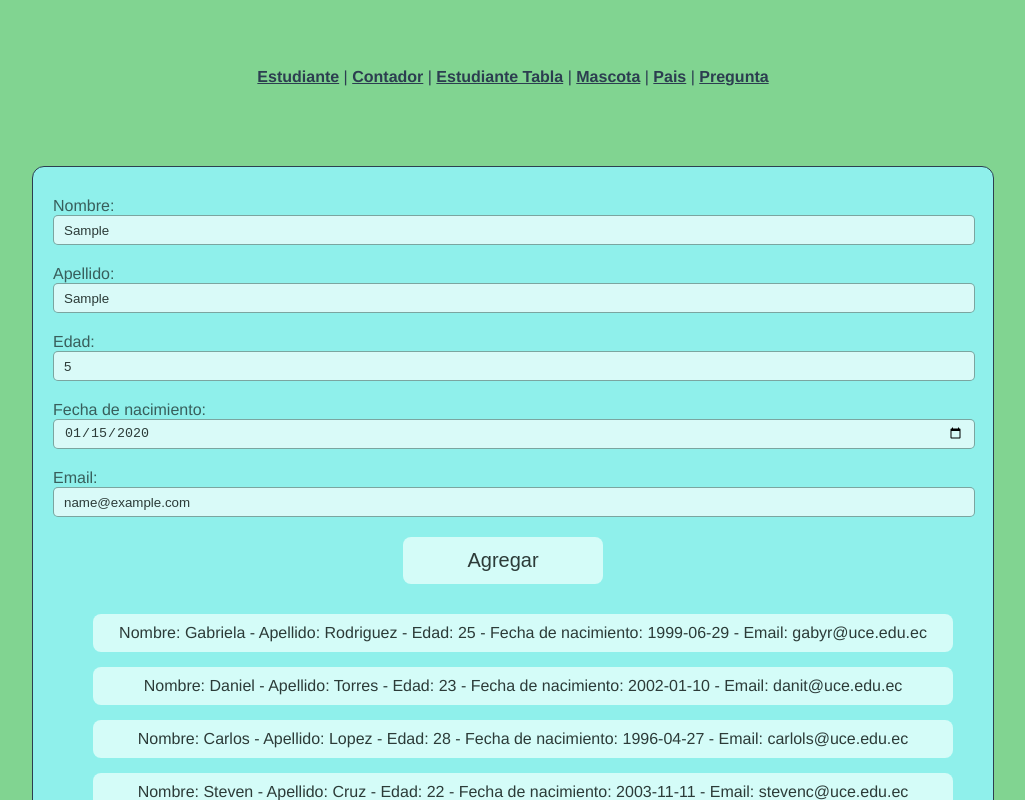
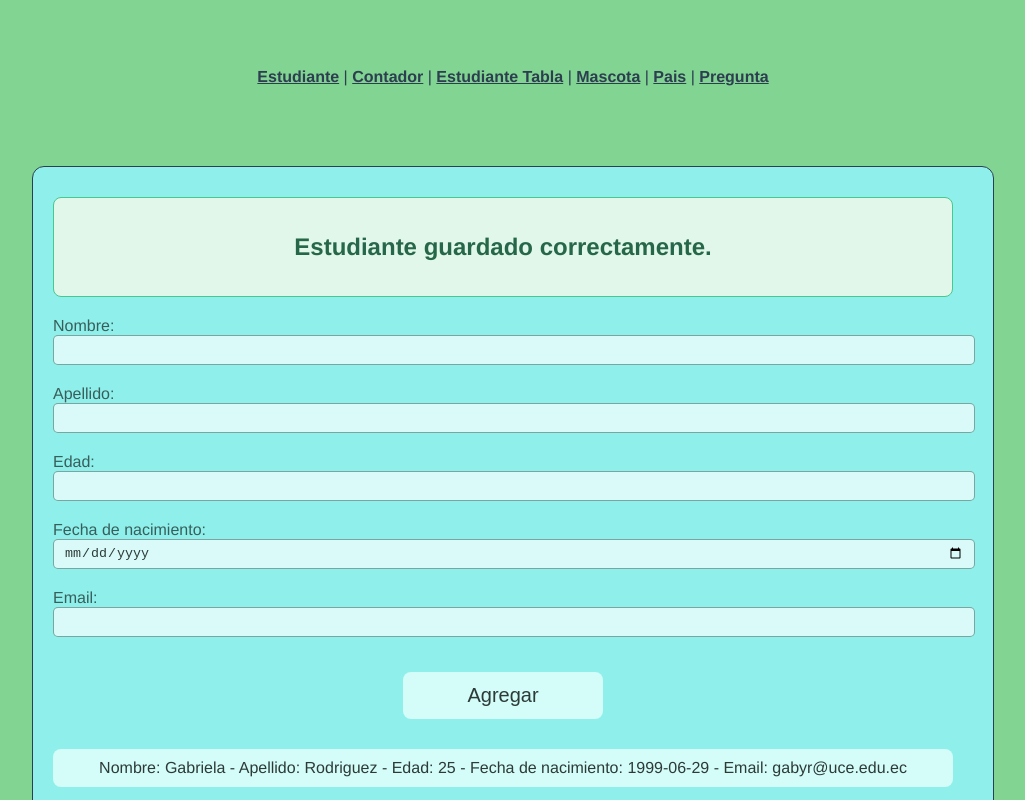
Before and after one commit to gabyrodriguez7/pw_u2_p8_router_ec, a Vue app: page /estudiante/1 in a window 1280 px wide. Both pictures are taken after typing "Sample", "Sample", "5", "2020-01-15", "name@example.com" into the empty fields and a click on the button "Agregar". Shown: the top 800 px of the page, without its empty margins (127-1152 px from the left). Built offline with nearby package versions, Linux system fonts and the light colour scheme.

Commit message:
Taller 20

```diff
--- a/src/components/Estudiante.vue
+++ b/src/components/Estudiante.vue
@@ -1,31 +1,41 @@
 <template>
   <div class="container">
+    <!-- Mensaje de éxito o error -->
+    <div v-show="mostrar" class="alert">
+      <h2>{{ mensajeFinal }}</h2>
+    </div>
+
     <label for="id_nombre">Nombre: </label>
     <input v-model="nuevoNombre" id="id_nombre" type="text" />
+    <span v-if="mensaje.nombre">{{ mensaje.nombre }}</span>
 
     <label for="id_apellido">Apellido: </label>
     <input v-model="nuevoApellido" id="id_apellido" type="text" />
+    <span v-if="mensaje.apellido">{{ mensaje.apellido }}</span>
 
     <label for="id_edad">Edad: </label>
     <input v-model="nuevoEdad" id="id_edad" type="number" />
 
     <label for="id_FechaNacimiento">Fecha de nacimiento: </label>
-        <input v-model="nuevoFechaNacimiento" id="id_FechaNacimiento" type="date">
+    <input v-model="nuevoFechaNacimiento" id="id_FechaNacimiento" type="date" />
 
     <label for="id_email">Email: </label>
-        <input v-model="nuevoEmail" id="id_email" type="email">
+    <input v-model="nuevoEmail" id="id_email" type="email" />
 
-        <button v-on:click=" agregarEstudiante()">Agregar</button>
+    <button @click="agregarEstudiante">Agregar</button>
 
     <ul>
-            <li v-for="{ nombre, apellido, edad, fechaNacimiento, email } in lista" :key="nombre">Nombre: {{ nombre }} -
-                Apellido: {{ apellido }} - Edad: {{ edad }} - Fecha de nacimiento: {{ fechaNacimiento }} - Email: {{
-                    email }}</li>
+      <li
+        v-for="{ nombre, apellido, edad, fechaNacimiento, email } in lista"
+        :key="nombre + apellido"
+      >
+        Nombre: {{ nombre }} - Apellido: {{ apellido }} - Edad: {{ edad }} -
+        Fecha de nacimiento: {{ fechaNacimiento }} - Email: {{ email }}
+      </li>
+    </ul>
 
-        </ul>
-        <button v-on:click=" obtenerPathVariable()">Path Variable</button>
+    <button @click="obtenerPathVariable">Path Variable</button>
   </div>
-
 </template>
 
 <script>
@@ -37,39 +47,129 @@ export default {
       nuevoEdad: null,
       nuevoFechaNacimiento: null,
       nuevoEmail: null,
-            lista: [{ nombre: "Gabriela", apellido: "Rodriguez", edad: 25, fechaNacimiento: "1999-06-29", email: "gabyr@uce.edu.ec" },
-            { nombre: "Daniel", apellido: "Torres", edad: 23, fechaNacimiento: "2002-01-10", email: "danit@uce.edu.ec" },
-            { nombre: "Carlos", apellido: "Lopez", edad: 28, fechaNacimiento: "1996-04-27", email: "carlols@uce.edu.ec" },
-            { nombre: "Steven", apellido: "Cruz", edad: 22, fechaNacimiento: "2003-11-11", email: "stevenc@uce.edu.ec" },
-            { nombre: "Belen", apellido: "Castillo", edad: 21, fechaNacimiento: "2004-07-05", email: "belenc@uce.edu.ec" },
-            { nombre: "Juan", apellido: "Teran", edad: 20, fechaNacimiento: "2005-12-12", email: "juant@uce.edu.ec" },
-            { nombre: "Luis", apellido: "Boada", edad: 19, fechaNacimiento: "2006-10-15", email: "luisb@uce.edu.ec" }
-            ]
+      mensaje: {
+        nombre: null,
+        apellido: null,
+      },
+      mensajeFinal: null,
+      mostrar: false,
+      lista: [
+        {
+          nombre: "Gabriela",
+          apellido: "Rodriguez",
+          edad: 25,
+          fechaNacimiento: "1999-06-29",
+          email: "gabyr@uce.edu.ec",
+        },
+        {
+          nombre: "Daniel",
+          apellido: "Torres",
+          edad: 23,
+          fechaNacimiento: "2002-01-10",
+          email: "danit@uce.edu.ec",
+        },
+        {
+          nombre: "Carlos",
+          apellido: "Lopez",
+          edad: 28,
+          fechaNacimiento: "1996-04-27",
+          email: "carlols@uce.edu.ec",
+        },
+        {
+          nombre: "Steven",
+          apellido: "Cruz",
+          edad: 22,
+          fechaNacimiento: "2003-11-11",
+          email: "stevenc@uce.edu.ec",
+        },
+        {
+          nombre: "Belen",
+          apellido: "Castillo",
+          edad: 21,
+          fechaNacimiento: "2004-07-05",
+          email: "belenc@uce.edu.ec",
+        },
+        {
+          nombre: "Juan",
+          apellido: "Teran",
+          edad: 20,
+          fechaNacimiento: "2005-12-12",
+          email: "juant@uce.edu.ec",
+        },
+        {
+          nombre: "Luis",
+          apellido: "Boada",
+          edad: 19,
+          fechaNacimiento: "2006-10-15",
+          email: "luisb@uce.edu.ec",
+        },
+      ],
     };
   },
   methods: {
     agregarEstudiante() {
+      if (this.validarEntradas()) {
         const nuevo = {
           nombre: this.nuevoNombre,
           apellido: this.nuevoApellido,
           edad: this.nuevoEdad,
           fechaNacimiento: this.nuevoFechaNacimiento,
-                email: this.nuevoEmail
+          email: this.nuevoEmail,
+        };
+
+        this.lista.push(nuevo);
+        this.mensajeFinal = "Estudiante guardado correctamente.";
+        this.mostrar = true;
+        setTimeout(() => {
+          this.mostrar = false;
+        }, 3000);
+        this.limpiarPagina();
       }
-            /*this.lista.unshift(nuevo);*/
-            this.lista.push(nuevo);
+    },
+    validarEntradas() {
+      try {
+        let valido = true;
+
+        if (!this.nuevoNombre || this.nuevoNombre.trim() === "") {
+          this.mensaje.nombre = "Nombre es obligatorio";
+          valido = false;
+        } else {
+          this.mensaje.nombre = null;
+        }
+
+        if (!this.nuevoApellido || this.nuevoApellido.trim() === "") {
+          this.mensaje.apellido = "Apellido es obligatorio";
+          valido = false;
+        } else {
+          this.mensaje.apellido = null;
+        }
+
+        return valido;
+      } catch (error) {
+        console.error("Error en validación:", error);
+        this.mensajeFinal = "Ha ocurrido un error en el sistema";
+        this.mostrar = true;
+        return false;
+      }
+    },
+    limpiarPagina() {
+      this.nuevoNombre = null;
+      this.nuevoApellido = null;
+      this.nuevoEdad = null;
+      this.nuevoFechaNacimiento = null;
+      this.nuevoEmail = null;
+      this.mensaje.nombre = null;
+      this.mensaje.apellido = null;
     },
     obtenerPathVariable() {
       const cedula = this.$route.params.cedula;
-            console.log(cedula);
+      console.log("Cédula:", cedula);
       const anio = this.$route.query.anio;
-            console.log(anio);
+      console.log("Año:", anio);
       const mes = this.$route.query.mes;
-            console.log(mes);
-        }
-
-    }
-
+      console.log("Mes:", mes);
+    },
+  },
 };
 </script>
 
@@ -81,6 +181,17 @@ export default {
   max-width: 900px;
   margin: 50px auto;
   padding: 30px 40px 30px 20px;
+  font-family: "Helvetica Neue", Arial, sans-serif;
+}
+
+.alert {
+  background-color: #e0f7e9;
+  border: 1px solid #48c78e;
+  color: #276749;
+  padding: 15px;
+  margin-bottom: 20px;
+  border-radius: 8px;
+  text-align: center;
 }
 
 label {
@@ -101,6 +212,14 @@ input {
   padding: 5px 10px;
 }
 
+span {
+  color: red;
+  font-size: 0.9rem;
+  display: block;
+  margin-top: -15px;
+  margin-bottom: 10px;
+}
+
 button {
   background: rgb(212, 252, 248);
   color: #2c3b38;
@@ -110,11 +229,13 @@ button {
   font-size: 20px;
   cursor: pointer;
   width: 200px;
+  margin-top: 15px;
 }
 
 ul {
   list-style: none;
   margin-top: 30px;
+  padding-left: 0;
 }
 
 li {
```
Lines whose indentation alone changed are shown as unchanged.
